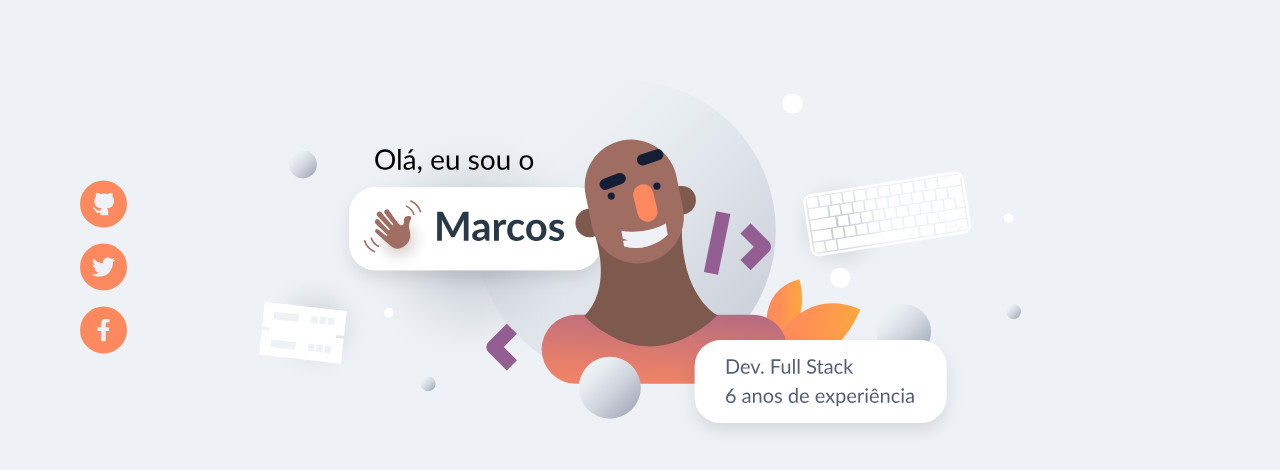
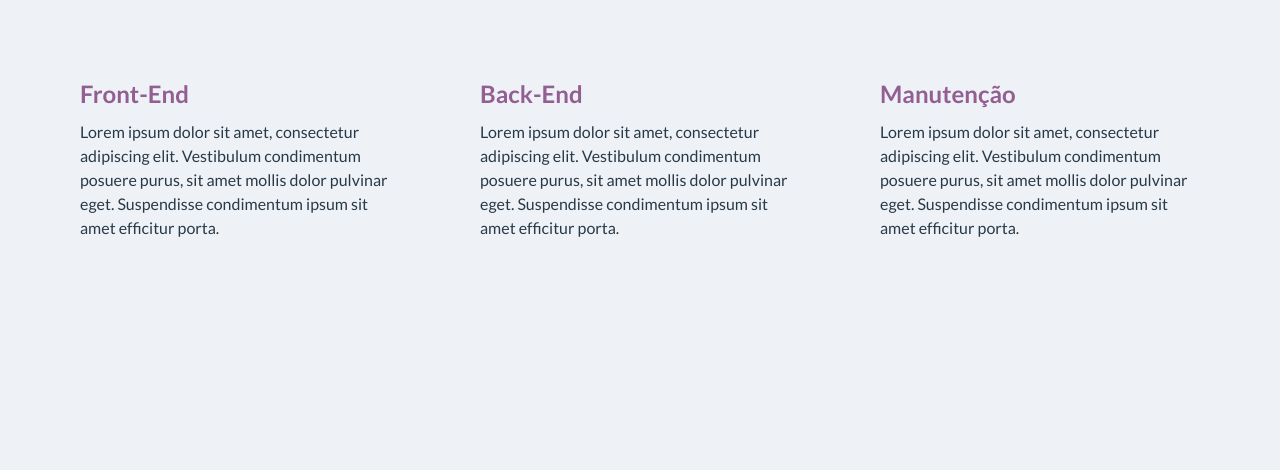
Before and after one commit to 4scencio/atomic-design, a Vue app: page / in a window 1280 px wide. Shown: the top 470 px of the page. Built offline with nearby package versions, Linux system fonts and the light colour scheme.

Commit message:
organism services

```diff
--- a/src/App.vue
+++ b/src/App.vue
@@ -1,16 +1,16 @@
 <template>
   <div class="component">
-    <Presentation />
+    <Services />
   </div>
 </template>
 
 <script lang="ts">
 import { defineComponent } from 'vue'
-import { Presentation } from '@/components/organisms'
+import { Services } from '@/components/organisms'
 
 export default defineComponent({
   name: 'App',
-  components: { Presentation }
+  components: { Services }
 })
 </script>
 
--- a/src/components/molecules/index.ts
+++ b/src/components/molecules/index.ts
@@ -1,4 +1,4 @@
 export { default as NavBar } from './NavBar.vue'
 export { default as SearchForm } from './SearchForm.vue'
 export { default as SocialNetworks } from './SocialNetworks.vue'
-export { default as Services } from './Services.vue'
+export { default as Service } from './Service.vue'
--- /dev/null
+++ b/src/components/organisms/Services.vue
@@ -0,0 +1,35 @@
+<template>
+  <div class="services">
+    <Service
+      title="Front-End"
+      description="Lorem ipsum dolor sit amet, consectetur adipiscing elit. Vestibulum condimentum posuere purus, sit amet mollis dolor pulvinar eget. Suspendisse condimentum ipsum sit amet efficitur porta."
+    />
+
+    <Service
+      title="Back-End"
+      description="Lorem ipsum dolor sit amet, consectetur adipiscing elit. Vestibulum condimentum posuere purus, sit amet mollis dolor pulvinar eget. Suspendisse condimentum ipsum sit amet efficitur porta."
+    />
+
+    <Service
+      title="Manutenção"
+      description="Lorem ipsum dolor sit amet, consectetur adipiscing elit. Vestibulum condimentum posuere purus, sit amet mollis dolor pulvinar eget. Suspendisse condimentum ipsum sit amet efficitur porta."
+    />
+  </div>
+</template>
+
+<script lang="ts">
+import { defineComponent } from 'vue'
+import { Service } from '@/components/molecules'
+
+export default defineComponent({
+  components: { Service }
+})
+</script>
+
+<style lang="scss" scoped>
+.services {
+  display: grid;
+  grid-template-columns: repeat(3, 1fr);
+  grid-gap: 5rem;
+}
+</style>
--- a/src/components/organisms/index.ts
+++ b/src/components/organisms/index.ts
@@ -1,2 +1,3 @@
 export { default as Header } from './Header.vue'
 export { default as Presentation } from './Presentation.vue'
+export { default as Services } from './Services.vue'
```
Also changed, not shown: src/components/molecules/Service.vue (renamed from src/components/molecules/Services.vue).
